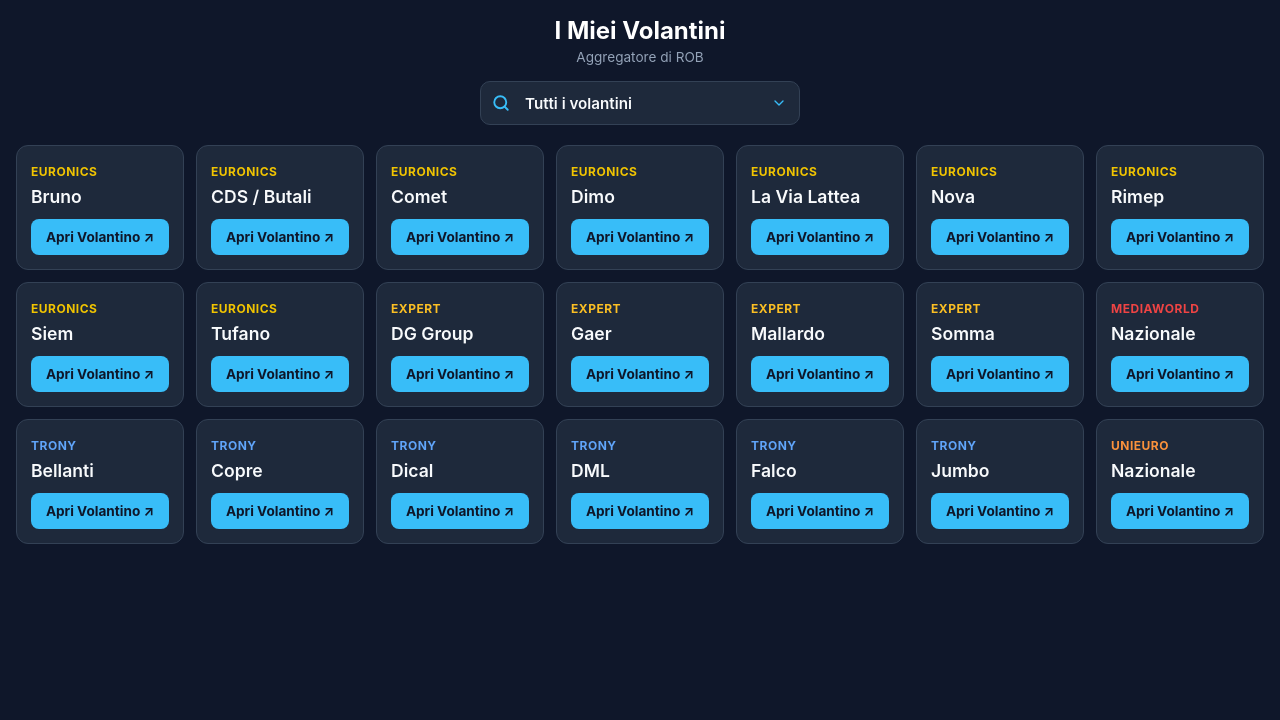
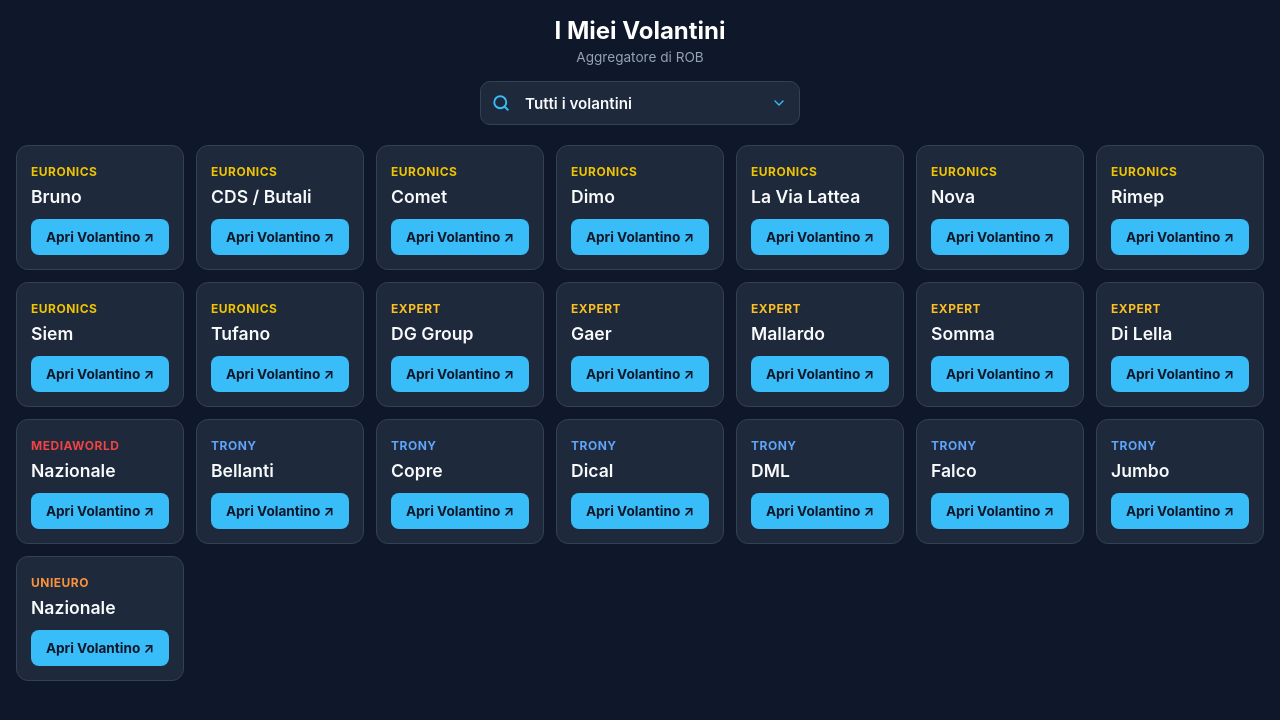
Before and after one commit to rsbz/volantini, a plain HTML site: page index.html in a window 1280 px wide. Drawn offline with Linux system fonts and the light colour scheme.

Commit message:
Update index.html

```diff
--- a/index.html
+++ b/index.html
@@ -302,6 +302,14 @@
       <div class="btn">Apri Volantino ↗</div>
     </a>
 
+    <a href="https://www.calameo.com/di-lella" target="_blank" rel="noopener" class="card expert">
+      <div>
+        <span class="brand expert">Expert</span>
+        <div class="group-name">Di Lella</div>
+      </div>
+      <div class="btn">Apri Volantino ↗</div>
+    </a>
+
     <!-- === 3. MEDIAWORLD === -->
     <a href="https://www.mediaworld.it/it/campaign/volantino" target="_blank" rel="noopener" class="card mediaworld">
       <div>
```
